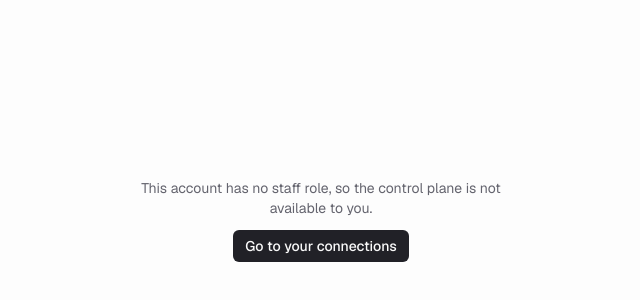
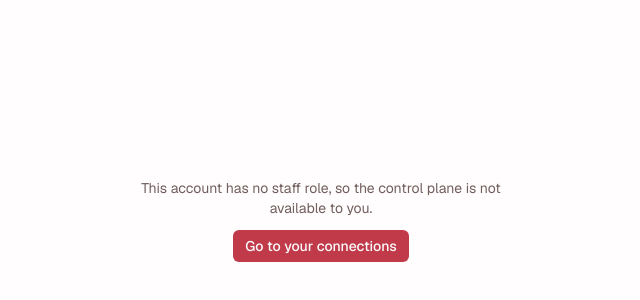
Before and after one commit to ritik3236/cloud-vpn, a Next.js app: page /vpn/dashboard in a window 1280 px wide. Shown: the part 180-480 px from the top of the page, without its empty margins (319-959 px from the left). Built offline with nearby package versions, Linux system fonts and the light colour scheme; no server answers; sample sign-in values are in the browser's storage.

Commit message:
CVPN-65: make Rose the default palette, in dark as well as light

```diff
--- a/src/app/globals.css
+++ b/src/app/globals.css
@@ -31,6 +31,7 @@
 
 /* ---- shared: dark-mode status ---- */
 [data-appearance="slate-dark"],
+[data-appearance="rose-dark"],
 [data-appearance="violet-dark"],
 [data-appearance="amber-dark"],
 [data-appearance="dim"] {
@@ -51,40 +52,40 @@
 }
 
 /*
- * First visit, no cookie yet: follow the system with pure CSS. light-dark() carries the
- * slate-light / slate-dark pair in one declaration, so there is no script to run before paint
- * and nothing to keep in sync with a duplicated dark block.
+ * First visit, no cookie yet: Rose, following the system for light or dark. light-dark()
+ * carries the rose-light / rose-dark pair in one declaration, so there is no script to run
+ * before paint and nothing to keep in sync with a duplicated dark block.
  */
 :root:not([data-appearance]) {
   color-scheme: light dark;
 
-  --background: light-dark(oklch(0.995 0 0), oklch(0.145 0.005 285.8));
-  --foreground: light-dark(oklch(0.21 0.006 285.9), oklch(0.975 0 0));
-  --card: light-dark(oklch(1 0 0), oklch(0.2 0.006 285.9));
-  --card-foreground: light-dark(oklch(0.21 0.006 285.9), oklch(0.975 0 0));
-  --popover: light-dark(oklch(1 0 0), oklch(0.2 0.006 285.9));
-  --popover-foreground: light-dark(oklch(0.21 0.006 285.9), oklch(0.975 0 0));
-  --primary: light-dark(oklch(0.25 0.012 285), oklch(0.96 0 0));
-  --primary-foreground: light-dark(oklch(0.985 0 0), oklch(0.2 0.006 285.9));
-  --secondary: light-dark(oklch(0.967 0.001 286.4), oklch(0.27 0.006 286));
-  --secondary-foreground: light-dark(oklch(0.21 0.006 285.9), oklch(0.975 0 0));
-  --muted: light-dark(oklch(0.967 0.001 286.4), oklch(0.27 0.006 286));
-  --muted-foreground: light-dark(oklch(0.505 0.016 285.9), oklch(0.72 0.015 286.1));
-  --accent: light-dark(oklch(0.955 0.004 286), oklch(0.29 0.008 286));
-  --accent-foreground: light-dark(oklch(0.21 0.006 285.9), oklch(0.975 0 0));
+  --background: light-dark(oklch(0.995 0.003 20), oklch(0.16 0.016 18));
+  --foreground: light-dark(oklch(0.22 0.02 20), oklch(0.96 0.006 20));
+  --card: light-dark(oklch(1 0 0), oklch(0.21 0.02 18));
+  --card-foreground: light-dark(oklch(0.22 0.02 20), oklch(0.96 0.006 20));
+  --popover: light-dark(oklch(1 0 0), oklch(0.21 0.02 18));
+  --popover-foreground: light-dark(oklch(0.22 0.02 20), oklch(0.96 0.006 20));
+  --primary: light-dark(oklch(0.55 0.17 18), oklch(0.7 0.16 10));
+  --primary-foreground: light-dark(oklch(0.99 0 0), oklch(0.16 0.02 18));
+  --secondary: light-dark(oklch(0.96 0.015 20), oklch(0.28 0.028 18));
+  --secondary-foreground: light-dark(oklch(0.27 0.03 20), oklch(0.96 0.006 20));
+  --muted: light-dark(oklch(0.965 0.01 20), oklch(0.28 0.028 18));
+  --muted-foreground: light-dark(oklch(0.5 0.025 20), oklch(0.75 0.02 20));
+  --accent: light-dark(oklch(0.95 0.03 18), oklch(0.31 0.038 18));
+  --accent-foreground: light-dark(oklch(0.27 0.05 18), oklch(0.97 0.006 20));
   --destructive: light-dark(oklch(0.55 0.22 27.3), oklch(0.7 0.19 22.2));
   --destructive-foreground: oklch(0.99 0 0);
-  --border: light-dark(oklch(0.915 0.004 286.3), oklch(1 0 0 / 11%));
-  --input: light-dark(oklch(0.915 0.004 286.3), oklch(1 0 0 / 14%));
-  --ring: light-dark(oklch(0.6 0.02 286), oklch(0.6 0.016 285.9));
-  --sidebar: light-dark(oklch(0.975 0.002 286), oklch(0.175 0.005 286));
-  --sidebar-foreground: light-dark(oklch(0.21 0.006 285.9), oklch(0.95 0 0));
-  --sidebar-primary: light-dark(oklch(0.25 0.012 285), oklch(0.96 0 0));
-  --sidebar-primary-foreground: light-dark(oklch(0.985 0 0), oklch(0.2 0.006 285.9));
-  --sidebar-accent: light-dark(oklch(0.93 0.004 286), oklch(0.28 0.008 286));
-  --sidebar-accent-foreground: light-dark(oklch(0.21 0.006 285.9), oklch(0.975 0 0));
-  --sidebar-border: light-dark(oklch(0.9 0.004 286), oklch(1 0 0 / 9%));
-  --sidebar-ring: light-dark(oklch(0.6 0.02 286), oklch(0.6 0.016 285.9));
+  --border: light-dark(oklch(0.905 0.018 20), oklch(1 0 0 / 12%));
+  --input: light-dark(oklch(0.905 0.018 20), oklch(1 0 0 / 15%));
+  --ring: light-dark(oklch(0.55 0.17 18), oklch(0.7 0.16 10));
+  --sidebar: light-dark(oklch(0.975 0.012 20), oklch(0.19 0.022 18));
+  --sidebar-foreground: light-dark(oklch(0.24 0.02 20), oklch(0.94 0.006 20));
+  --sidebar-primary: light-dark(oklch(0.55 0.17 18), oklch(0.7 0.16 10));
+  --sidebar-primary-foreground: light-dark(oklch(0.99 0 0), oklch(0.16 0.02 18));
+  --sidebar-accent: light-dark(oklch(0.93 0.035 18), oklch(0.3 0.038 18));
+  --sidebar-accent-foreground: light-dark(oklch(0.26 0.05 18), oklch(0.97 0.006 20));
+  --sidebar-border: light-dark(oklch(0.895 0.02 20), oklch(1 0 0 / 10%));
+  --sidebar-ring: light-dark(oklch(0.55 0.17 18), oklch(0.7 0.16 10));
 
   --tone-live: light-dark(oklch(0.45 0.13 155), oklch(0.8 0.15 155));
   --tone-live-bg: light-dark(oklch(0.95 0.04 155), oklch(0.28 0.06 155));
@@ -243,6 +244,36 @@
   --sidebar-ring: oklch(0.65 0.03 265);
 }
 
+/* ---- palette: rose dark ---- */
+[data-appearance="rose-dark"] {
+  --background: oklch(0.16 0.016 18);
+  --foreground: oklch(0.96 0.006 20);
+  --card: oklch(0.21 0.02 18);
+  --card-foreground: oklch(0.96 0.006 20);
+  --popover: oklch(0.21 0.02 18);
+  --popover-foreground: oklch(0.96 0.006 20);
+  /* Pulled to a pinker hue than `--tone-dead` (22) so a primary button never reads as danger. */
+  --primary: oklch(0.7 0.16 10);
+  --primary-foreground: oklch(0.16 0.02 18);
+  --secondary: oklch(0.28 0.028 18);
+  --secondary-foreground: oklch(0.96 0.006 20);
+  --muted: oklch(0.28 0.028 18);
+  --muted-foreground: oklch(0.75 0.02 20);
+  --accent: oklch(0.31 0.038 18);
+  --accent-foreground: oklch(0.97 0.006 20);
+  --border: oklch(1 0 0 / 12%);
+  --input: oklch(1 0 0 / 15%);
+  --ring: oklch(0.7 0.16 10);
+  --sidebar: oklch(0.19 0.022 18);
+  --sidebar-foreground: oklch(0.94 0.006 20);
+  --sidebar-primary: oklch(0.7 0.16 10);
+  --sidebar-primary-foreground: oklch(0.16 0.02 18);
+  --sidebar-accent: oklch(0.3 0.038 18);
+  --sidebar-accent-foreground: oklch(0.97 0.006 20);
+  --sidebar-border: oklch(1 0 0 / 10%);
+  --sidebar-ring: oklch(0.7 0.16 10);
+}
+
 /* ---- palette: violet dark ---- */
 [data-appearance="violet-dark"] {
   --background: oklch(0.16 0.018 300);
--- a/src/design-system/appearance.ts
+++ b/src/design-system/appearance.ts
@@ -19,12 +19,13 @@ export const APPEARANCES: Appearance[] = [
   { id: 'emerald-light', name: 'Emerald', mode: 'light', swatch: ['#f6fdfa', '#0f7a5f'] },
   { id: 'rose-light', name: 'Rose', mode: 'light', swatch: ['#fffafb', '#c2405b'] },
   { id: 'slate-dark', name: 'Slate', mode: 'dark', swatch: ['#18181b', '#fafafa'] },
+  { id: 'rose-dark', name: 'Rose', mode: 'dark', swatch: ['#221316', '#ef6e88'] },
   { id: 'dim', name: 'Dim', mode: 'dark', swatch: ['#2e3440', '#e2e6ee'] },
   { id: 'violet-dark', name: 'Violet', mode: 'dark', swatch: ['#1a1424', '#a78bfa'] },
   { id: 'amber-dark', name: 'Amber', mode: 'dark', swatch: ['#1b1610', '#f0b429'] },
 ];
 
-export const DEFAULT_APPEARANCE = 'slate-light';
+export const DEFAULT_APPEARANCE = 'rose-light';
 export const APPEARANCE_COOKIE = 'cvpn-appearance';
 
 export const isAppearance = (value: string | undefined): boolean =>
```
